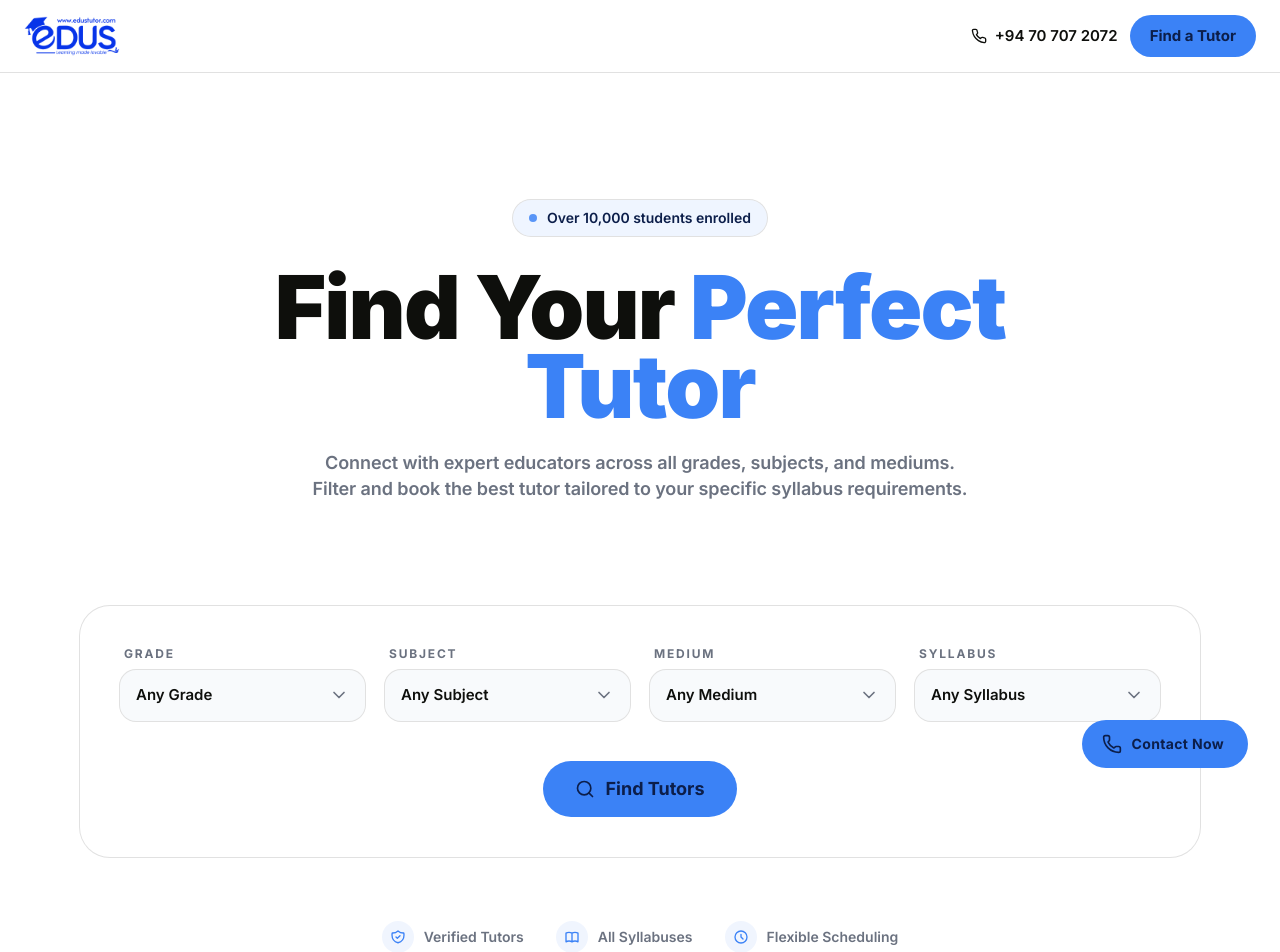
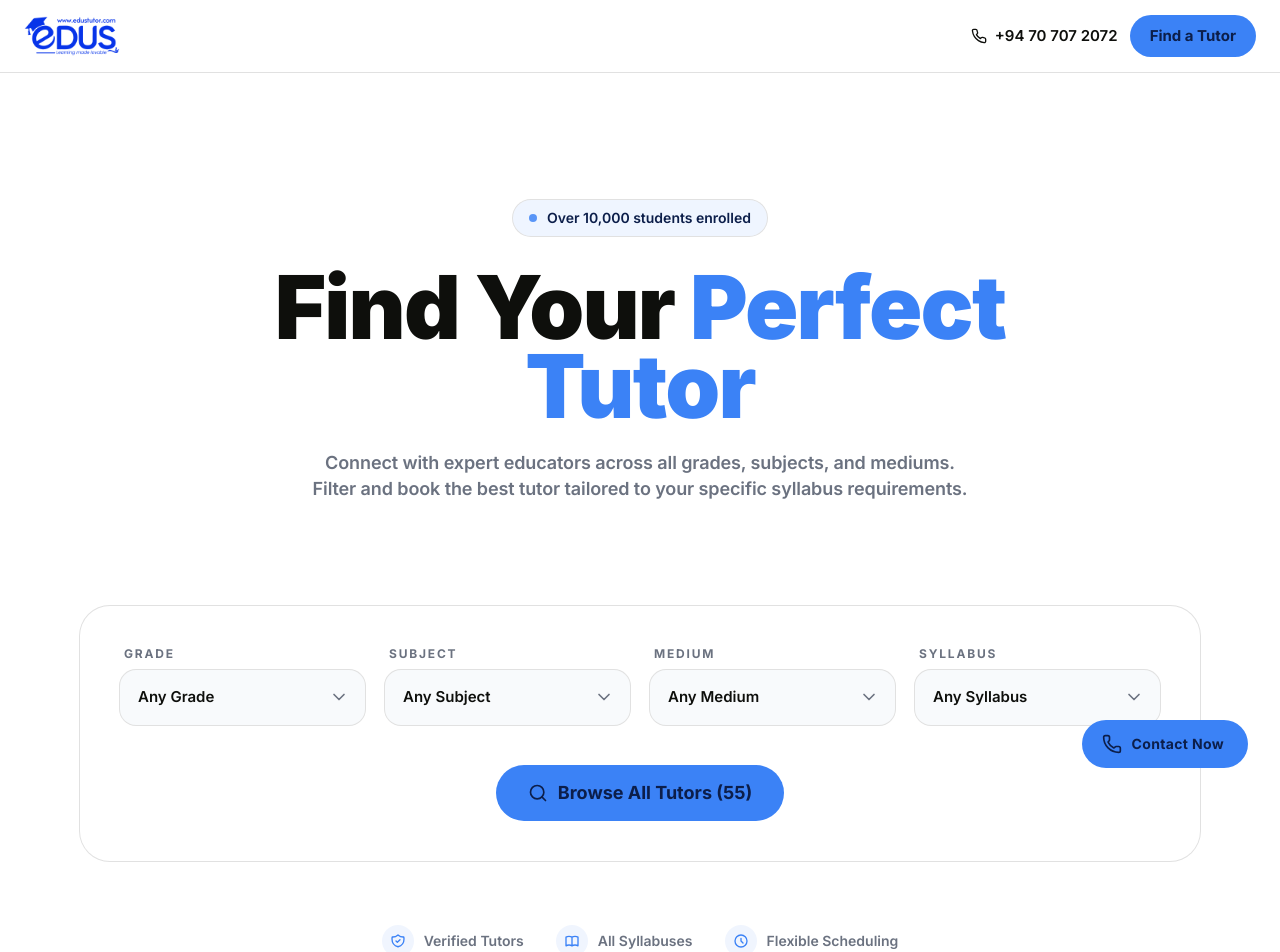
Before and after one commit to edustutor/individualshowcase, a Next.js app: page / in a window 1280 px wide. Shown: the top 952 px of the page. Built offline with nearby package versions, Linux system fonts and the light colour scheme.

Commit message:
feat: update class standards text and implement dynamic dependent filtering in FilterForm

```diff
--- a/src/components/FilterForm.tsx
+++ b/src/components/FilterForm.tsx
@@ -1,10 +1,40 @@
 "use client";
 
-import { useState } from "react";
+import { useMemo, useState } from "react";
 import { useRouter } from "next/navigation";
 import { motion } from "framer-motion";
-import { Search, ChevronDown } from "lucide-react";
-import { formatGradeLabel, getAllFlattenedClasses, tutors } from "@/lib/tutors";
+import { Search, ChevronDown, X } from "lucide-react";
+import { formatGradeLabel, normalizeGradeValue, tutors } from "@/lib/tutors";
+import type { IndividualClass, GroupClass } from "@/types/tutor";
+
+interface ClassRecord {
+  subject: string;
+  grades: string[];
+  medium: string;
+  syllabus: string;
+}
+
+/** Flatten every class from every tutor into a simple record for filtering */
+function getAllClassRecords(): ClassRecord[] {
+  const records: ClassRecord[] = [];
+  for (const t of tutors) {
+    const all: Array<IndividualClass | GroupClass> = [
+      ...t.individualClasses,
+      ...t.groupClasses,
+    ];
+    for (const cls of all) {
+      records.push({
+        subject: cls.subject,
+        grades: cls.grades,
+        medium: cls.medium,
+        syllabus: cls.syllabus,
+      });
+    }
+  }
+  return records;
+}
+
+const allRecords = getAllClassRecords();
 
 export default function FilterForm() {
   const router = useRouter();
@@ -15,9 +45,141 @@ export default function FilterForm() {
     syllabus: "",
   });
 
+  // Filter records that match currently selected values (ignoring the field being computed)
+  function matchingRecords(exclude?: keyof typeof formData): ClassRecord[] {
+    return allRecords.filter((r) => {
+      if (exclude !== "grade" && formData.grade) {
+        const normFilter = normalizeGradeValue(formData.grade);
+        if (!r.grades.some((g) => normalizeGradeValue(g) === normFilter))
+          return false;
+      }
+      if (exclude !== "subject" && formData.subject) {
+        if (r.subject.toLowerCase() !== formData.subject.toLowerCase())
+          return false;
+      }
+      if (exclude !== "medium" && formData.medium) {
+        if (r.medium.toLowerCase() !== formData.medium.toLowerCase())
+          return false;
+      }
+      if (exclude !== "syllabus" && formData.syllabus) {
+        if (r.syllabus.toLowerCase() !== formData.syllabus.toLowerCase())
+          return false;
+      }
+      return true;
+    });
+  }
+
+  // Available options for each filter — only show values that exist given other selections
+  const availableGrades = useMemo(() => {
+    const records = matchingRecords("grade");
+    const set = new Set<string>();
+    for (const r of records) for (const g of r.grades) set.add(g);
+    return Array.from(set).sort((a, b) =>
+      formatGradeLabel(a).localeCompare(formatGradeLabel(b), undefined, {
+        numeric: true,
+      })
+    );
+    // eslint-disable-next-line react-hooks/exhaustive-deps
+  }, [formData.subject, formData.medium, formData.syllabus]);
+
+  const availableSubjects = useMemo(() => {
+    const records = matchingRecords("subject");
+    return Array.from(new Set(records.map((r) => r.subject))).sort();
+    // eslint-disable-next-line react-hooks/exhaustive-deps
+  }, [formData.grade, formData.medium, formData.syllabus]);
+
+  const availableMediums = useMemo(() => {
+    const records = matchingRecords("medium");
+    return Array.from(new Set(records.map((r) => r.medium))).sort();
+    // eslint-disable-next-line react-hooks/exhaustive-deps
+  }, [formData.grade, formData.subject, formData.syllabus]);
+
+  const availableSyllabuses = useMemo(() => {
+    const records = matchingRecords("syllabus");
+    return Array.from(new Set(records.map((r) => r.syllabus))).sort();
+    // eslint-disable-next-line react-hooks/exhaustive-deps
+  }, [formData.grade, formData.subject, formData.medium]);
+
+  // Count matching tutors for preview
+  const matchCount = useMemo(() => {
+    const hasAnyFilter =
+      formData.grade || formData.subject || formData.medium || formData.syllabus;
+    if (!hasAnyFilter) return tutors.length;
+
+    return tutors.filter((t) => {
+      const classes: Array<IndividualClass | GroupClass> = [
+        ...t.individualClasses,
+        ...t.groupClasses,
+      ];
+      return classes.some((cls) => {
+        if (formData.grade) {
+          const normFilter = normalizeGradeValue(formData.grade);
+          if (!cls.grades.some((g) => normalizeGradeValue(g) === normFilter))
+            return false;
+        }
+        if (formData.subject && cls.subject.toLowerCase() !== formData.subject.toLowerCase())
+          return false;
+        if (formData.medium && cls.medium.toLowerCase() !== formData.medium.toLowerCase())
+          return false;
+        if (formData.syllabus && cls.syllabus.toLowerCase() !== formData.syllabus.toLowerCase())
+          return false;
+        return true;
+      });
+    }).length;
+    // eslint-disable-next-line react-hooks/exhaustive-deps
+  }, [formData]);
+
   const handleChange = (e: React.ChangeEvent<HTMLSelectElement>) => {
-    setFormData({ ...formData, [e.target.name]: e.target.value });
+    const { name, value } = e.target;
+    setFormData((prev) => {
+      const next = { ...prev, [name]: value };
+
+      // Auto-clear dependent filters if their current value is no longer valid
+      // We'll validate after setting, using a mini-check
+      return next;
+    });
   };
+
+  // After formData updates, clean up invalid selections
+  // (e.g., if grade changed and selected subject no longer exists for that grade)
+  useMemo(() => {
+    let needsUpdate = false;
+    const cleaned = { ...formData };
+
+    if (cleaned.subject && !availableSubjects.includes(cleaned.subject)) {
+      cleaned.subject = "";
+      needsUpdate = true;
+    }
+    if (cleaned.medium && !availableMediums.includes(cleaned.medium)) {
+      cleaned.medium = "";
+      needsUpdate = true;
+    }
+    if (cleaned.syllabus && !availableSyllabuses.includes(cleaned.syllabus)) {
+      cleaned.syllabus = "";
+      needsUpdate = true;
+    }
+    if (
+      cleaned.grade &&
+      !availableGrades.some(
+        (g) => normalizeGradeValue(g) === normalizeGradeValue(cleaned.grade)
+      )
+    ) {
+      cleaned.grade = "";
+      needsUpdate = true;
+    }
+
+    if (needsUpdate) {
+      setFormData(cleaned);
+    }
+    // eslint-disable-next-line react-hooks/exhaustive-deps
+  }, [availableGrades, availableSubjects, availableMediums, availableSyllabuses]);
+
+  const clearFilter = (key: keyof typeof formData) => {
+    setFormData((prev) => ({ ...prev, [key]: "" }));
+  };
+
+  const hasAnyFilter =
+    formData.grade || formData.subject || formData.medium || formData.syllabus;
 
   const handleSearch = (e: React.FormEvent<HTMLFormElement>) => {
     e.preventDefault();
@@ -26,17 +188,38 @@ export default function FilterForm() {
     if (formData.subject) params.append("subject", formData.subject);
     if (formData.medium) params.append("medium", formData.medium);
     if (formData.syllabus) params.append("syllabus", formData.syllabus);
-
     router.push(`/search?${params.toString()}`);
   };
 
-  const allClasses = tutors.flatMap((tutor) => getAllFlattenedClasses(tutor));
-  const allSubjects = Array.from(new Set(allClasses.map((classItem) => classItem.subject))).sort((a, b) => a.localeCompare(b));
-  const allGrades = Array.from(new Set(allClasses.flatMap((classItem) => classItem.grades))).sort((a, b) => (
-    formatGradeLabel(a).localeCompare(formatGradeLabel(b), undefined, { numeric: true })
-  ));
-  const allMediums = Array.from(new Set(allClasses.map((classItem) => classItem.medium))).sort((a, b) => a.localeCompare(b));
-  const allSyllabuses = Array.from(new Set(allClasses.map((classItem) => classItem.syllabus))).sort((a, b) => a.localeCompare(b));
+  const fields = [
+    {
+      id: "grade" as const,
+      label: "Grade",
+      placeholder: "Any Grade",
+      options: availableGrades.map((g) => ({
+        value: g,
+        label: formatGradeLabel(g),
+      })),
+    },
+    {
+      id: "subject" as const,
+      label: "Subject",
+      placeholder: "Any Subject",
+      options: availableSubjects.map((s) => ({ value: s, label: s })),
+    },
+    {
+      id: "medium" as const,
+      label: "Medium",
+      placeholder: "Any Medium",
+      options: availableMediums.map((m) => ({ value: m, label: m })),
+    },
+    {
+      id: "syllabus" as const,
+      label: "Syllabus",
+      placeholder: "Any Syllabus",
+      options: availableSyllabuses.map((s) => ({ value: s, label: s })),
+    },
+  ];
 
   return (
     <motion.div
@@ -46,17 +229,18 @@ export default function FilterForm() {
       className="bg-white p-6 md:p-10 w-full max-w-[70rem] mx-auto"
       style={{
         borderRadius: "30px",
-        boxShadow: "rgba(14,15,12,0.12) 0px 0px 0px 1px",
+        boxShadow:
+          "rgba(14,15,12,0.12) 0px 0px 0px 1px",
       }}
     >
       <form onSubmit={handleSearch} className="flex flex-col gap-8">
         <div className="grid grid-cols-1 sm:grid-cols-2 lg:grid-cols-4 gap-5">
-          {[
-            { id: "grade", label: "Grade", placeholder: "Any Grade", options: allGrades.map(g => ({ value: g, label: formatGradeLabel(g) })) },
-            { id: "subject", label: "Subject", placeholder: "Any Subject", options: allSubjects.map(s => ({ value: s, label: s })) },
-            { id: "medium", label: "Medium", placeholder: "Any Medium", options: allMediums.map(m => ({ value: m, label: m })) },
-            { id: "syllabus", label: "Syllabus", placeholder: "Any Syllabus", options: allSyllabuses.map(s => ({ value: s, label: s })) },
-          ].map((field) => (
+          {fields.map((field) => {
+            const currentValue =
+              formData[field.id];
+            const isActive = !!currentValue;
+
+            return (
               <div key={field.id} className="flex flex-col gap-2">
                 <label
                   htmlFor={field.id}
@@ -64,32 +248,99 @@ export default function FilterForm() {
                   style={{ fontFeatureSettings: '"calt"' }}
                 >
                   {field.label}
+                  {isActive && (
+                    <button
+                      type="button"
+                      onClick={() => clearFilter(field.id)}
+                      className="ml-2 inline-flex items-center gap-0.5 text-[10px] font-bold text-blue-600 cursor-pointer hover:text-blue-800 transition-colors uppercase"
+                    >
+                      <X className="h-3 w-3" /> Clear
+                    </button>
+                  )}
                 </label>
                 <div className="relative">
                   <select
                     id={field.id}
                     name={field.id}
-                  value={formData[field.id as keyof typeof formData]}
+                    value={currentValue}
                     onChange={handleChange}
-                  className="w-full px-4 py-3.5 pr-10 bg-[#f8fafc] text-[#0e0f0c] font-semibold text-[15px] cursor-pointer appearance-none transition-all focus:outline-none"
+                    className="w-full px-4 py-3.5 pr-10 text-[15px] cursor-pointer appearance-none transition-all focus:outline-none"
                     style={{
                       borderRadius: "16px",
+                      border: isActive
+                        ? "2px solid #2563eb"
+                        : "2px solid transparent",
                       boxShadow: "rgba(14,15,12,0.12) 0px 0px 0px 1px",
+                      background: isActive ? "#eff6ff" : "#f8fafc",
+                      color: isActive ? "#1e3a8a" : "#0e0f0c",
+                      fontWeight: isActive ? 800 : 600,
                       fontFeatureSettings: '"calt"',
                     }}
                   >
                     <option value="">{field.placeholder}</option>
-                  {field.options.map(o => (
-                    <option key={o.value} value={o.value}>{o.label}</option>
+                    {field.options.map((o) => (
+                      <option key={o.value} value={o.value}>
+                        {o.label}
+                      </option>
                     ))}
                   </select>
                   <div className="pointer-events-none absolute inset-y-0 right-0 flex items-center pr-4">
-                  <ChevronDown className="h-5 w-5 text-[#6b7280]" />
+                    <ChevronDown
+                      className="h-5 w-5"
+                      style={{
+                        color: isActive ? "#2563eb" : "#6b7280",
+                      }}
+                    />
                   </div>
                 </div>
               </div>
-          ))}
+            );
+          })}
         </div>
+
+        {/* Active filter chips */}
+        {hasAnyFilter && (
+          <div className="flex flex-wrap items-center gap-2 -mt-3">
+            {formData.grade && (
+              <FilterChip
+                label={formatGradeLabel(formData.grade)}
+                onClear={() => clearFilter("grade")}
+              />
+            )}
+            {formData.subject && (
+              <FilterChip
+                label={formData.subject}
+                onClear={() => clearFilter("subject")}
+              />
+            )}
+            {formData.medium && (
+              <FilterChip
+                label={`${formData.medium} Medium`}
+                onClear={() => clearFilter("medium")}
+              />
+            )}
+            {formData.syllabus && (
+              <FilterChip
+                label={formData.syllabus}
+                onClear={() => clearFilter("syllabus")}
+              />
+            )}
+            <button
+              type="button"
+              onClick={() =>
+                setFormData({
+                  grade: "",
+                  subject: "",
+                  medium: "",
+                  syllabus: "",
+                })
+              }
+              className="text-xs font-bold text-[#6b7280] cursor-pointer hover:text-[#374151] transition-colors ml-1"
+            >
+              Clear all
+            </button>
+          </div>
+        )}
 
         <div className="flex justify-center mt-2">
           <button
@@ -101,16 +352,54 @@ export default function FilterForm() {
               fontFeatureSettings: '"calt"',
               transition: "transform 200ms ease",
             }}
-            onMouseEnter={(e) => (e.currentTarget.style.transform = "scale(1.05)")}
-            onMouseLeave={(e) => (e.currentTarget.style.transform = "scale(1)")}
-            onMouseDown={(e) => (e.currentTarget.style.transform = "scale(0.95)")}
-            onMouseUp={(e) => (e.currentTarget.style.transform = "scale(1.05)")}
+            onMouseEnter={(e) =>
+              (e.currentTarget.style.transform = "scale(1.05)")
+            }
+            onMouseLeave={(e) =>
+              (e.currentTarget.style.transform = "scale(1)")
+            }
+            onMouseDown={(e) =>
+              (e.currentTarget.style.transform = "scale(0.95)")
+            }
+            onMouseUp={(e) =>
+              (e.currentTarget.style.transform = "scale(1.05)")
+            }
           >
             <Search className="w-5 h-5" />
-            Find Tutors
+            {hasAnyFilter
+              ? `Find Tutors (${matchCount})`
+              : `Browse All Tutors (${tutors.length})`}
           </button>
         </div>
       </form>
     </motion.div>
   );
 }
+
+function FilterChip({
+  label,
+  onClear,
+}: {
+  readonly label: string;
+  readonly onClear: () => void;
+}) {
+  return (
+    <span
+      className="inline-flex items-center gap-1.5 px-3 py-1.5 text-xs font-bold text-blue-700"
+      style={{
+        borderRadius: "9999px",
+        background: "rgba(37, 99, 235, 0.08)",
+        boxShadow: "rgba(14,15,12,0.12) 0px 0px 0px 1px",
+      }}
+    >
+      {label}
+      <button
+        type="button"
+        onClick={onClear}
+        className="cursor-pointer hover:text-blue-900 transition-colors"
+      >
+        <X className="h-3 w-3" />
+      </button>
+    </span>
+  );
+}
```
Also changed, not shown: src/app/tutor/[id]/page.tsx (+18 -6 lines). Lines whose indentation alone changed are shown as unchanged.
